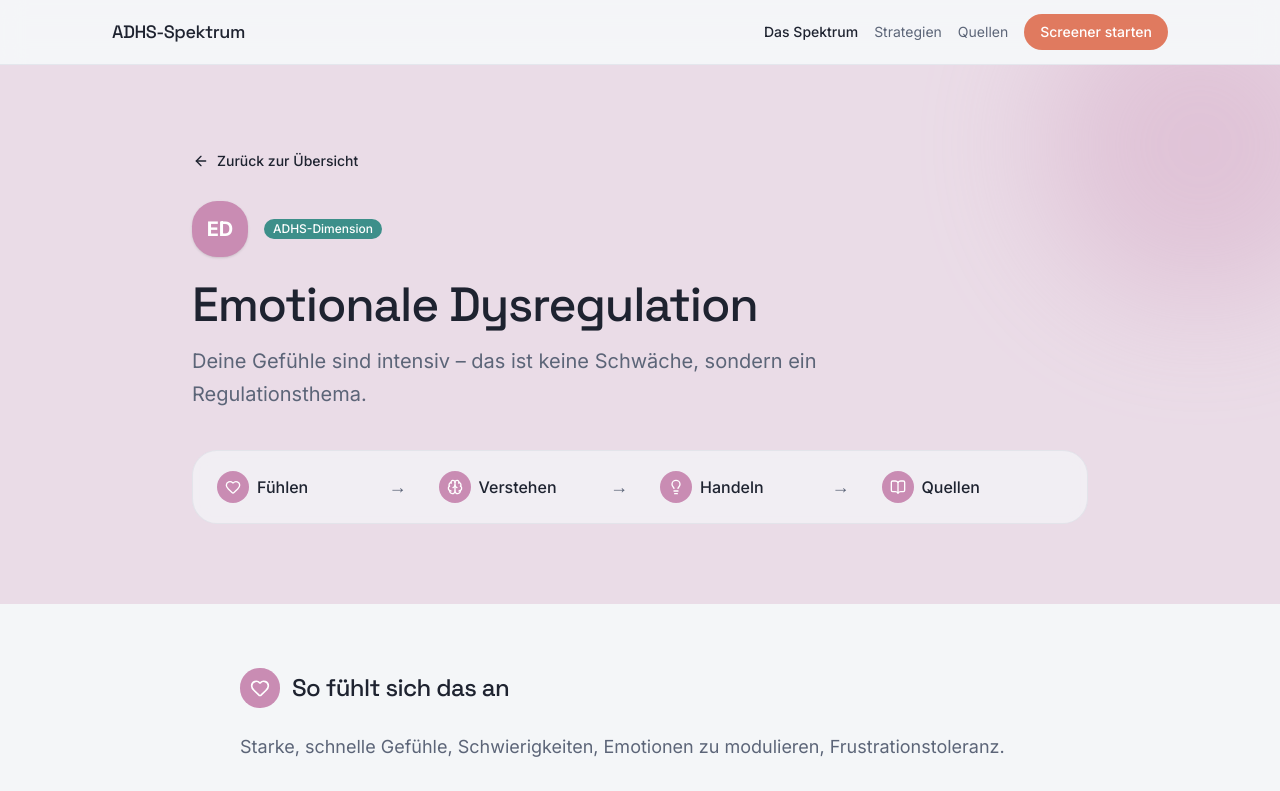
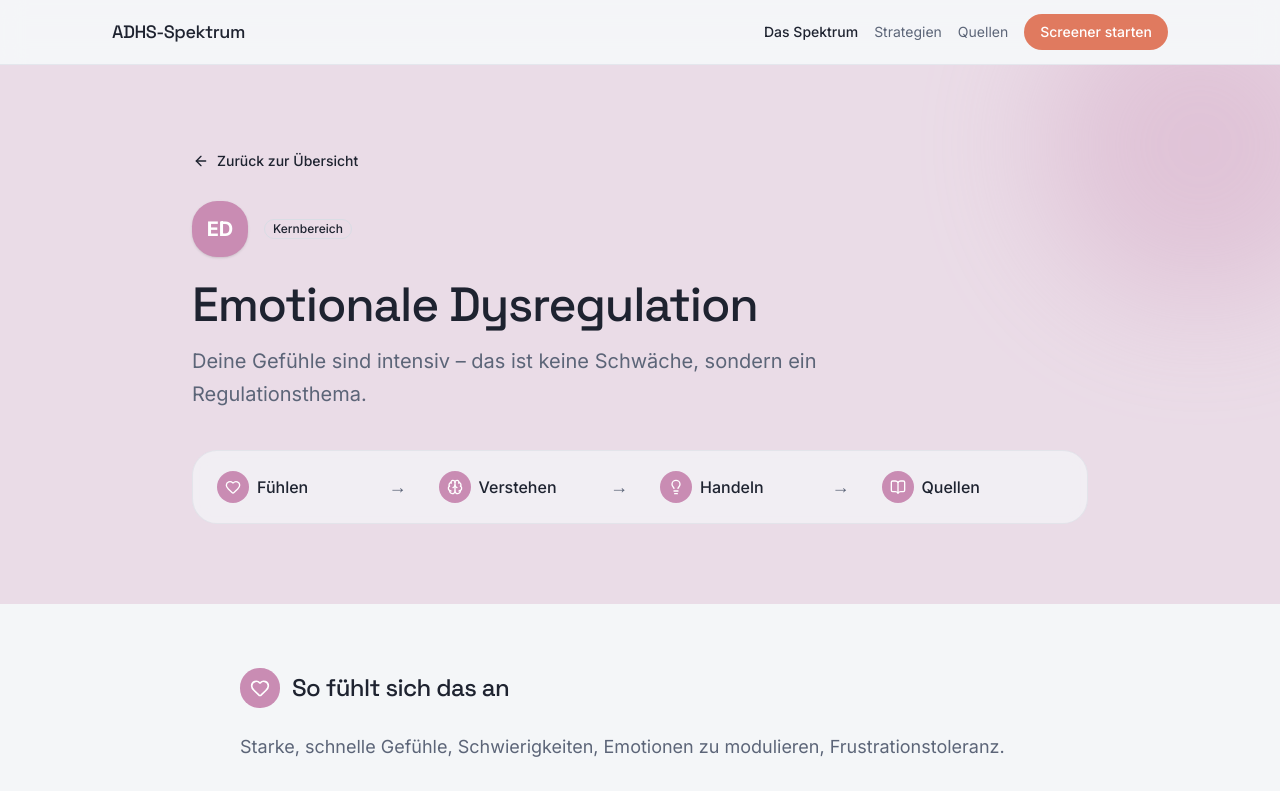
Before and after one commit to realM1lF/add, a Next.js app: page /themen/emotionale-dysregulation in a window 1280 px wide. Shown: the top 791 px of the page. Built offline with nearby package versions, Linux system fonts and the light colour scheme.

Commit message:
refactor(topics): polish category badge implementation

```diff
--- a/app/themen/[slug]/page.tsx
+++ b/app/themen/[slug]/page.tsx
@@ -2,10 +2,12 @@ import type { Metadata } from "next";
 import Link from "next/link";
 import { notFound } from "next/navigation";
 import { topics, getTopicBySlug } from "@/lib/data/topics";
+import { dimensionById, type DimensionCategory } from "@/lib/data/dimensions";
 import { Button } from "@/components/ui/button";
 import { Card, CardContent, CardHeader, CardTitle } from "@/components/ui/card";
 import { Badge } from "@/components/ui/badge";
 import { Separator } from "@/components/ui/separator";
+
 import {
   ArrowLeft,
   Brain,
@@ -14,6 +16,13 @@ import {
   BookOpen,
   Quote,
 } from "lucide-react";
+
+const CATEGORY_LABELS: Record<DimensionCategory | "special", string> = {
+  core: "Kernbereich",
+  experience: "Erfahrungsbereich",
+  comorbidity: "Begleitbereich",
+  special: "Spezielles Thema",
+};
 
 interface TopicPageProps {
   params: Promise<{ slug: string }>;
@@ -41,6 +50,11 @@ export default async function TopicPage({ params }: TopicPageProps) {
   if (!topic) {
     notFound();
   }
+
+  const dimension = dimensionById[topic.id];
+  const categoryLabel = dimension
+    ? CATEGORY_LABELS[dimension.category]
+    : CATEGORY_LABELS.special;
 
   const sectionLinks = [
     { id: "fuehlen", label: "Fühlen", icon: Heart },
@@ -82,8 +96,8 @@ export default async function TopicPage({ params }: TopicPageProps) {
             >
               {topic.shortName}
             </span>
-            <Badge variant="secondary" className="rounded-full">
-              ADHS-Dimension
+            <Badge variant="outline" className="rounded-full">
+              {categoryLabel}
             </Badge>
           </div>
 
@@ -154,7 +168,11 @@ export default async function TopicPage({ params }: TopicPageProps) {
 
             <div className="grid gap-4 sm:grid-cols-2">
               {topic.examples.map((example, index) => (
-                <Card key={index} className="border-l-4" style={{ borderLeftColor: topic.color }}>
+                <Card
+                  key={index}
+                  className="border-l-4"
+                  style={{ borderLeftColor: topic.color }}
+                >
                   <CardContent className="pt-6">
                     <p className="font-medium text-foreground">
                       {example.question}
@@ -323,10 +341,12 @@ export default async function TopicPage({ params }: TopicPageProps) {
           {/* Bottom CTA */}
           <div className="rounded-2xl border border-border bg-card p-8 text-center">
             <h3 className="text-xl font-medium text-foreground">
-              Möchtest du wissen, wie stark diese Dimension bei dir ausgeprägt ist?
+              Möchtest du wissen, wie stark diese Dimension bei dir ausgeprägt
+              ist?
             </h3>
             <p className="mt-2 text-muted-foreground">
-              Der Screener erstellt dein persönliches Profil entlang aller zwölf Dimensionen.
+              Der Screener erstellt dein persönliches Profil entlang aller zwölf
+              Dimensionen.
             </p>
             <Button asChild className="mt-6 gap-2 rounded-full">
               <Link href="/screener">
--- a/app/themen/page.tsx
+++ b/app/themen/page.tsx
@@ -1,8 +1,10 @@
 import type { Metadata } from "next";
 import Link from "next/link";
 import { topics } from "@/lib/data/topics";
+import { dimensionById } from "@/lib/data/dimensions";
 import { Button } from "@/components/ui/button";
 import { Card, CardContent } from "@/components/ui/card";
+import { Badge } from "@/components/ui/badge";
 import { Alert, AlertDescription } from "@/components/ui/alert";
 import { ArrowRight, Sparkles, Info } from "lucide-react";
 import { SpectrumGraphic } from "./SpectrumGraphic";
@@ -51,7 +53,11 @@ export default function TopicsOverviewPage() {
         </Alert>
 
         <div className="mt-12 grid gap-6 sm:grid-cols-2 lg:grid-cols-3">
-          {topics.map((topic) => (
+          {topics.map((topic) => {
+            const dimension = dimensionById[topic.id];
+            const isComorbidity = dimension?.category === "comorbidity";
+
+            return (
               <Card
                 key={topic.id}
                 className="group flex flex-col overflow-hidden transition-shadow hover:shadow-md"
@@ -64,6 +70,12 @@ export default function TopicsOverviewPage() {
                     >
                       {topic.shortName}
                     </span>
+
+                    {isComorbidity && (
+                      <Badge variant="outline" className="rounded-full">
+                        Begleitbereich
+                      </Badge>
+                    )}
                   </div>
 
                   <h2 className="mt-5 text-xl font-medium text-foreground">
@@ -91,7 +103,8 @@ export default function TopicsOverviewPage() {
                   </Button>
                 </CardContent>
               </Card>
-          ))}
+            );
+          })}
         </div>
 
         <TopicsSeoAccordion />
--- a/lib/data/dimensions.ts
+++ b/lib/data/dimensions.ts
@@ -129,6 +129,10 @@ export const dimensions: Dimension[] = [
     category: "comorbidity",
   },
 ];
+
+export const dimensionById: Record<string, Dimension> = Object.fromEntries(
+  dimensions.map((d) => [d.id, d]),
+);
 
 export const extendedQuestions: Question[] = [
   // ── ASRS-5 Schnell-Screener (6 offizielle WHO-Items, DSM-5) ──
```
Lines whose indentation alone changed are shown as unchanged.
